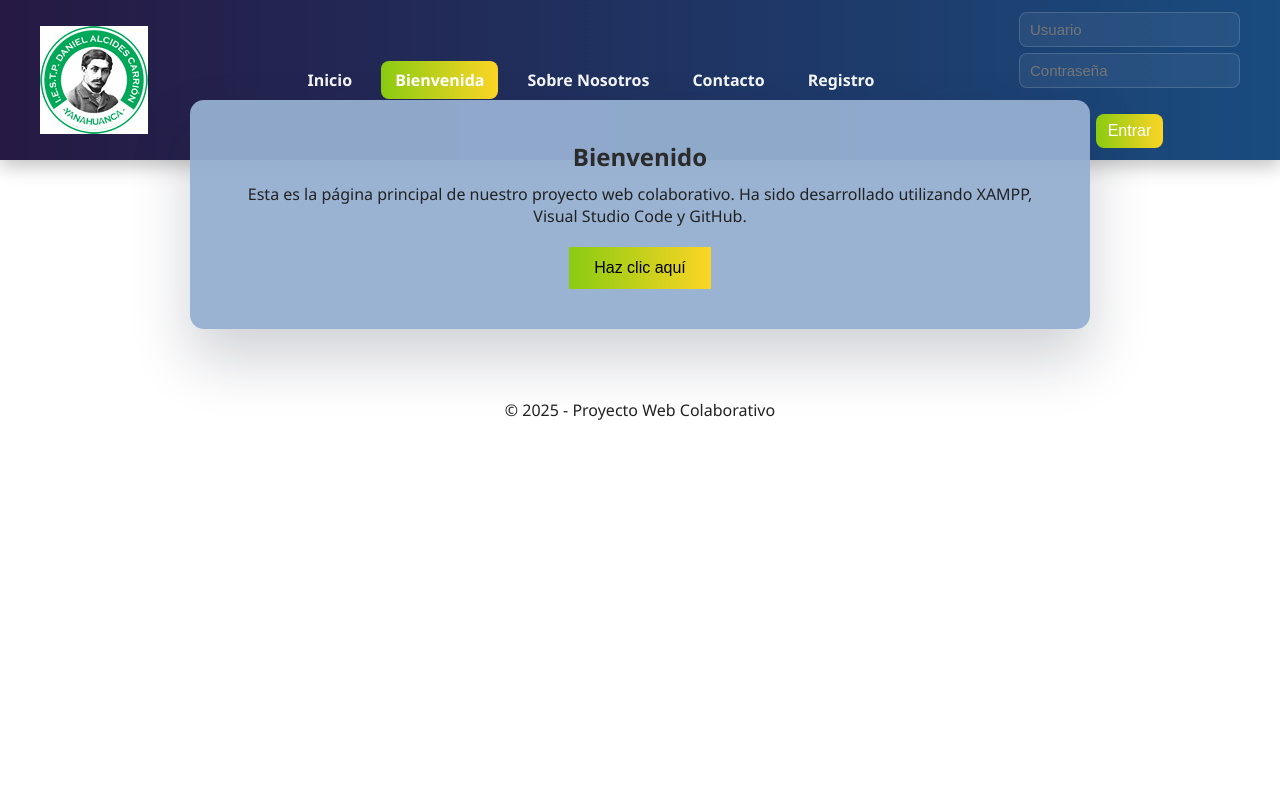
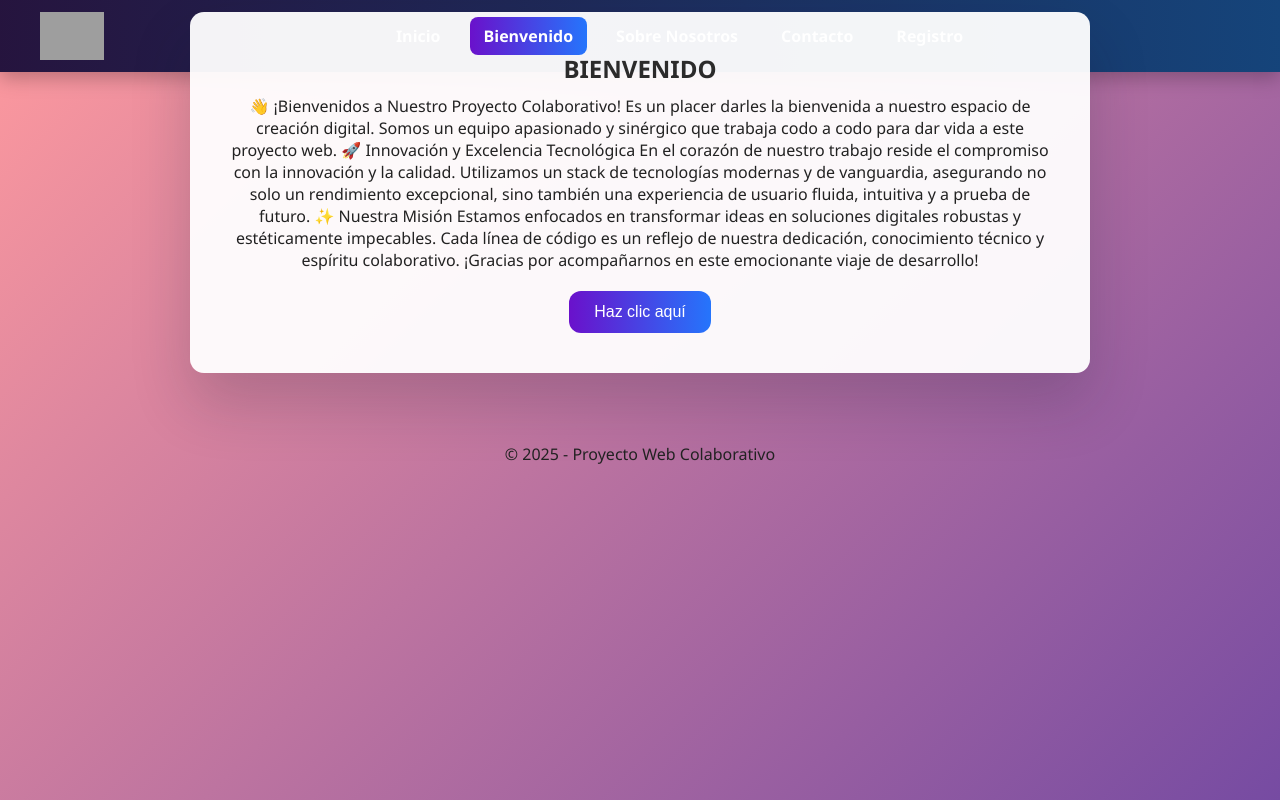
Before and after one commit to montalvohurtadoyeferson1-coder/Proyecto-Web-Colaborativo, a PHP site: page /bienvenida.php in a window 1280 px wide. Run offline with PHP 8.4, Linux system fonts and the light colour scheme; grey boxes are pictures that could not be loaded.

Commit message:
proyecto actualizado

```diff
--- a/bienvenida.php
+++ b/bienvenida.php
@@ -1,69 +1,48 @@
 <?php
 session_start();
-
-if (isset($_GET['logout'])) {
-    session_unset();
-    session_destroy();
-    header('Location: bienvenida.php');
-    exit;
-}
-
-$login_error = '';
-if ($_SERVER['REQUEST_METHOD'] === 'POST' && isset($_POST['login_submit'])) {
-    $user = $_POST['username'] ?? '';
-    $pass = $_POST['password'] ?? '';
-    if ($user === 'root' && $pass === 'root123') {
-        $_SESSION['user'] = 'root';
-    } else {
-        $login_error = 'Credenciales incorrectas';
-    }
-}
 ?>
-
 <!DOCTYPE html>
 <html lang="es">
 <head>
     <meta charset="UTF-8">
-    <title>Bienvenida - Proyecto Web</title>
+    <title>Bienvenido - Proyecto</title>
     <meta name="viewport" content="width=device-width, initial-scale=1.0">
     <link rel="stylesheet" href="css/estilos.css">
 </head>
 <body>
 <header>
     <div class="header-container">
-        <img src="img/logo%20ISTPDAC.png" alt="Logo" class="logo">
+        <img src="img/logo.png" alt="Logo" class="logo">
         <nav>
             <ul>
                 <li><a href="inicio.php">Inicio</a></li>
-                <li><a href="bienvenida.php" class="active">Bienvenida</a></li>
+                <li><a href="bienvenida.php" class="active">Bienvenido</a></li>
                 <li><a href="about.php">Sobre Nosotros</a></li>
                 <li><a href="contact.php">Contacto</a></li>
                 <li><a href="register.php">Registro</a></li>
             </ul>
         </nav>
-
         <div class="login-area">
             <?php if (!empty($_SESSION['user'])): ?>
-                <div class="welcome">Hola, <strong><?php echo htmlspecialchars($_SESSION['user']); ?></strong> - <a href="?logout=1">Cerrar sesión</a></div>
-            <?php else: ?>
-                <form class="login-form" method="post" action="bienvenida.php">
-                    <input type="text" name="username" placeholder="Usuario" required>
-                    <input type="password" name="password" placeholder="Contraseña" required>
-                    <button type="submit" name="login_submit">Entrar</button>
-                </form>
-                <?php if ($login_error): ?>
-                    <div class="login-error"><?php echo $login_error; ?></div>
-                <?php endif; ?>
+                <div class="welcome">Hola, <strong><?php echo htmlspecialchars($_SESSION['user']); ?></strong> - <a href="inicio.php?logout=1">Cerrar sesión</a></div>
             <?php endif; ?>
         </div>
     </div>
 </header>
 
 <main class="container">
-    <h2>Bienvenido</h2>
+    <h2>BIENVENIDO</h2>
     <p>
-        Esta es la página principal de nuestro proyecto web colaborativo.
-        Ha sido desarrollado utilizando XAMPP, Visual Studio Code y GitHub.
+        👋 ¡Bienvenidos a Nuestro Proyecto Colaborativo!
+        Es un placer darles la bienvenida a nuestro espacio de creación digital. Somos un equipo apasionado y sinérgico que trabaja codo a codo para dar vida a este proyecto web.
+
+        🚀 Innovación y Excelencia Tecnológica
+        En el corazón de nuestro trabajo reside el compromiso con la innovación y la calidad. Utilizamos un stack de tecnologías modernas y de vanguardia, asegurando no solo un rendimiento excepcional, sino también una experiencia de usuario fluida, intuitiva y a prueba de futuro.
+
+        ✨ Nuestra Misión
+        Estamos enfocados en transformar ideas en soluciones digitales robustas y estéticamente impecables. Cada línea de código es un reflejo de nuestra dedicación, conocimiento técnico y espíritu colaborativo.
+
+        ¡Gracias por acompañarnos en este emocionante viaje de desarrollo!
     </p>
     <button id="btnSaludo">Haz clic aquí</button>
 
--- a/contact.php
+++ b/contact.php
@@ -10,9 +10,9 @@
     <nav>
         <ul>
             <li><a href="inicio.php">Inicio</a></li>
-            <li><a href="bienvenida.php">Bienvenida</a></li>
+            <li><a href="bienvenida.php">Bienvenido</a></li>
             <li><a href="about.php">Sobre Nosotros</a></li>
-            <li><a href="contact.php">Contacto</a></li>
+            <li><a href="contact.php" class="active">Contacto</a></li>
             <li><a href="register.php">Registro</a></li>
         </ul>
     </nav>
--- a/css/estilos.css
+++ b/css/estilos.css
@@ -7,21 +7,17 @@
 
 /* VARIABLES GLOBALES */
 :root{
-    --bg-1: #0e0606;
-    --bg-2: #fad0c4;
-    --accent-1: #8acb11;
-    --accent-2: #fcd525;
-    --card-bg: rgba(149, 175, 209, 0.95);
+    --bg-1: #ff9a9e;
+    --bg-2: #764ba2;
+    --accent-1: #6a11cb;
+    --accent-2: #2575fc;
+    --card-bg: rgba(255,255,255,0.95);
 }
 
 /* BODY */
 body {
     font-family: 'Segoe UI', sans-serif;
-<<<<<<< HEAD
-    background: linear-gradient(135deg, #0f1531, #32263d);
-=======
     background: linear-gradient(135deg, var(--bg-1), var(--bg-2));
->>>>>>> 5b8a7df0a958391ca9d7c4763820ca99c320b7e5
     min-height: 100vh;
     color: #222;
 }
@@ -42,11 +38,7 @@ header {
 }
 
 .logo {
-<<<<<<< HEAD
-    height: 60px;
-=======
     height: 48px;
->>>>>>> 5b8a7df0a958391ca9d7c4763820ca99c320b7e5
 }
 
 /* NAV */
@@ -160,13 +152,8 @@ button {
     margin-top: 20px;
     padding: 12px 25px;
     border: none;
-<<<<<<< HEAD
-    border-radius: 8px;
-    background: linear-gradient(135deg, #667eea, #9a47ee);
-=======
     border-radius: 12px;
     background: linear-gradient(90deg, var(--accent-1), var(--accent-2));
->>>>>>> 5b8a7df0a958391ca9d7c4763820ca99c320b7e5
     color: white;
     font-size: 16px;
     cursor: pointer;
--- a/register.php
+++ b/register.php
@@ -32,10 +32,10 @@ if ($_SERVER['REQUEST_METHOD'] === 'POST' && isset($_POST['login_submit'])) {
     <nav>
         <ul>
             <li><a href="inicio.php">Inicio</a></li>
-            <li><a href="bienvenida.php">Bienvenida</a></li>
+            <li><a href="bienvenida.php">Bienvenido</a></li>
             <li><a href="about.php">Sobre Nosotros</a></li>
             <li><a href="contact.php">Contacto</a></li>
-            <li><a href="register.php">Registro</a></li>
+            <li><a href="register.php" class="active">Registro</a></li>
         </ul>
     </nav>
 
```
Also changed, not shown: about.php (+6 -11 lines), index.php (+4 -31 lines), inicio.php (+5 -5 lines).
